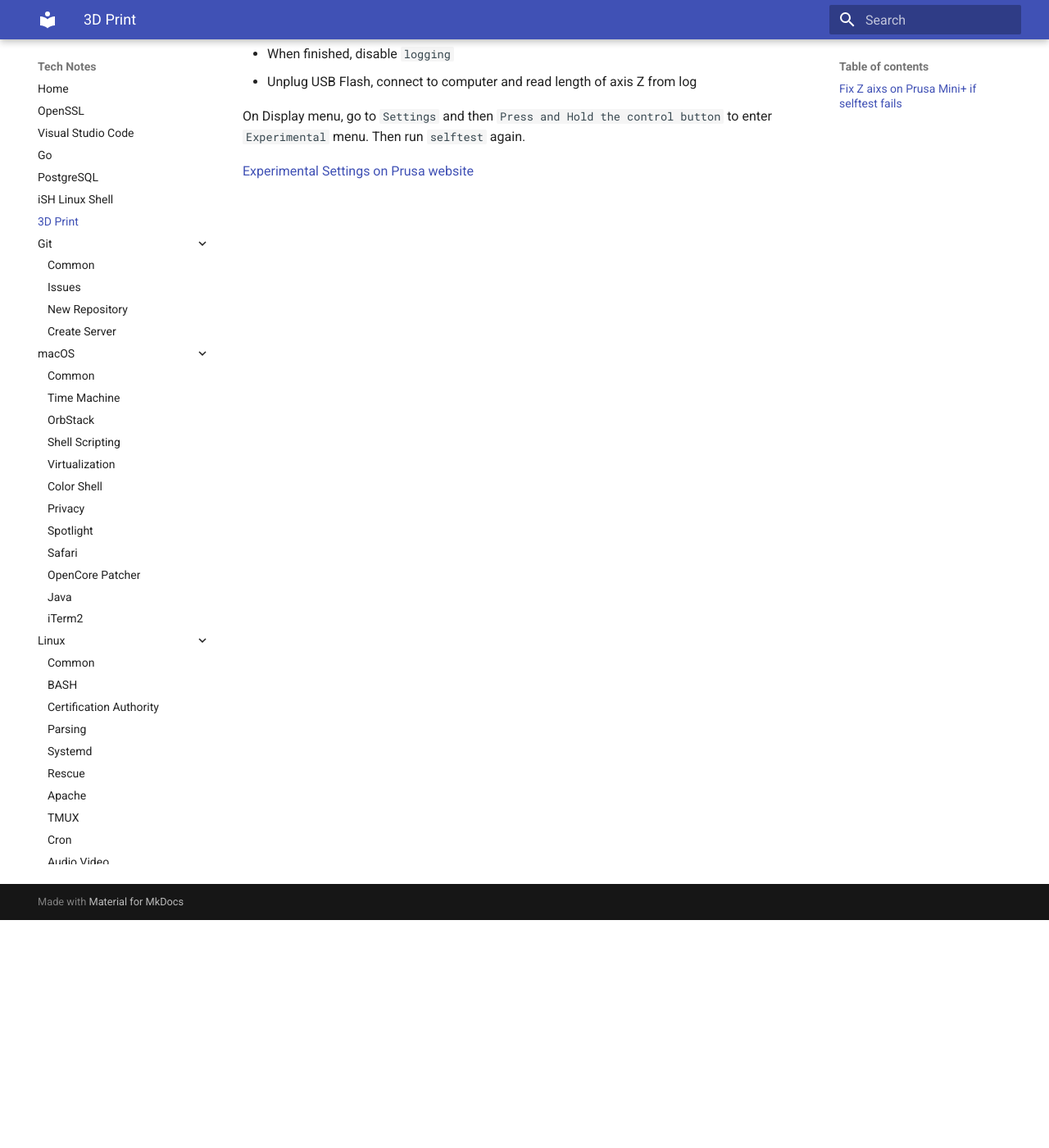
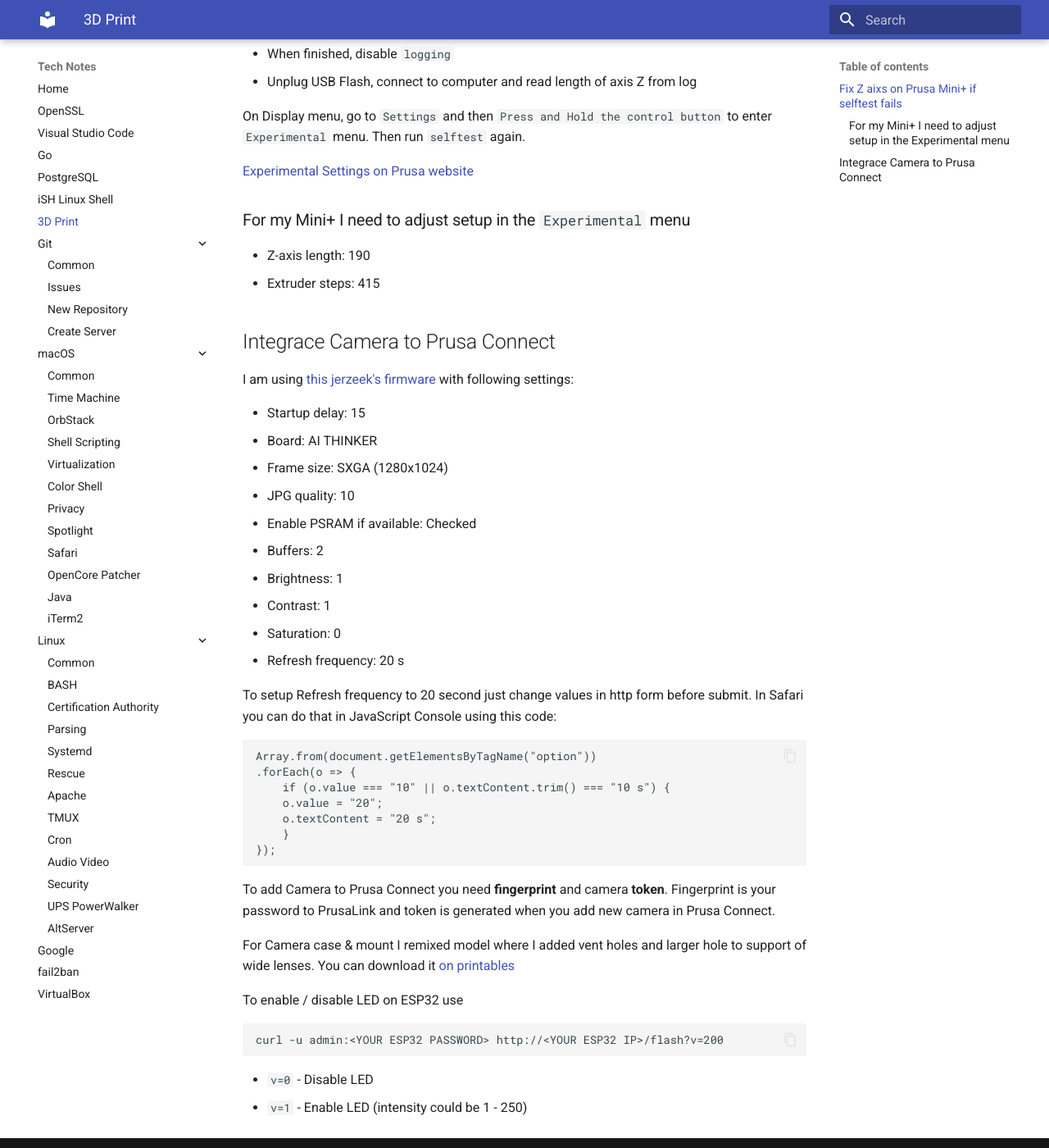
Before and after one commit to jorycz/technotes, an MkDocs documentation site: the page built from docs/3DPrint/3DPrint-PrusaMiniPlus.md, in a window 1280 px wide and 1400 px high, scrolled down 278 px. Shown: the whole window at 82% size. Built offline with MkDocs 1.6.1 and Material for MkDocs 9.7.7, drawn with Linux system fonts in a browser that asks for light colours.

Commit message:
Updated 3D Print

```diff
--- a/docs/3DPrint/3DPrint-PrusaMiniPlus.md
+++ b/docs/3DPrint/3DPrint-PrusaMiniPlus.md
@@ -11,3 +11,44 @@
 On Display menu, go to `Settings` and then `Press and Hold the control button` to enter `Experimental` menu. Then run `selftest` again.
 
 [Experimental Settings on Prusa website](https://help.prusa3d.com/article/experimental-settings-mk4-s-mk3-9-s-mk3-5-s-xl-mini_264396)
+
+### For my Mini+ I need to adjust setup in the `Experimental` menu
+
+* Z-axis length: 190
+* Extruder steps: 415
+
+## Integrace Camera to Prusa Connect
+
+I am using [this jerzeek's firmware](https://jerzeek.github.io/PrintCam-Firmware/) with following settings:
+
+* Startup delay: 15
+* Board: AI THINKER
+* Frame size: SXGA (1280x1024)
+* JPG quality: 10
+* Enable PSRAM if available: Checked
+* Buffers: 2
+* Brightness: 1
+* Contrast: 1
+* Saturation: 0
+* Refresh frequency: 20 s
+
+To setup Refresh frequency to 20 second just change values in http form before submit. In Safari you can do that in JavaScript Console using this code:
+
+    Array.from(document.getElementsByTagName("option"))
+    .forEach(o => {
+        if (o.value === "10" || o.textContent.trim() === "10 s") {
+        o.value = "20";
+        o.textContent = "20 s";
+        }
+    });
+
+To add Camera to Prusa Connect you need **fingerprint** and camera **token**. Fingerprint is your password to PrusaLink and token is generated when you add new camera in Prusa Connect.
+
+For Camera case & mount I remixed model where I added vent holes and larger hole to support of wide lenses. You can download it [on printables](https://www.printables.com/model/1399104-esp32-cam-case-with-mount-for-prusa-minimini)
+
+To enable / disable LED on ESP32 use
+
+    curl -u admin:<YOUR ESP32 PASSWORD> http://<YOUR ESP32 IP>/flash?v=200
+
+* `v=0` - Disable LED
+* `v=1` - Enable LED (intensity could be 1 - 250)
```
